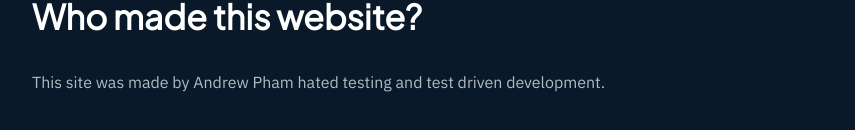
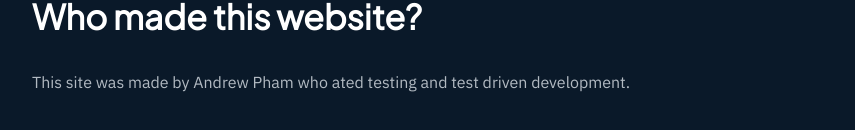
Before and after one commit to pham-andrew/MUItesting.com, a React (Create React App) app: page / in a window 1280 px wide. Shown: the part 1554-1684 px from the top of the page, without its empty margins (8-863 px from the left). Built offline with nearby package versions, Linux system fonts and the light colour scheme.

Commit message:
typo fixes

```diff
--- a/src/Home.js
+++ b/src/Home.js
@@ -91,7 +91,7 @@ export default function Home(props) {
                     </Grid>
                     <Grid xs={12} sx={{margin: 2}}>
                     <Typography color="#B2BAC2" sx={{maxWidth: "800px"}}>
-                        This site was made by Andrew Pham hated testing and test driven development.
+                        This site was made by Andrew Pham who ated testing and test driven development.
                     </Typography>
                     </Grid>
                 </Grid>
```
Also changed, not shown: src/inputs-pages/ButtonPage.js (line endings or trailing spaces).
